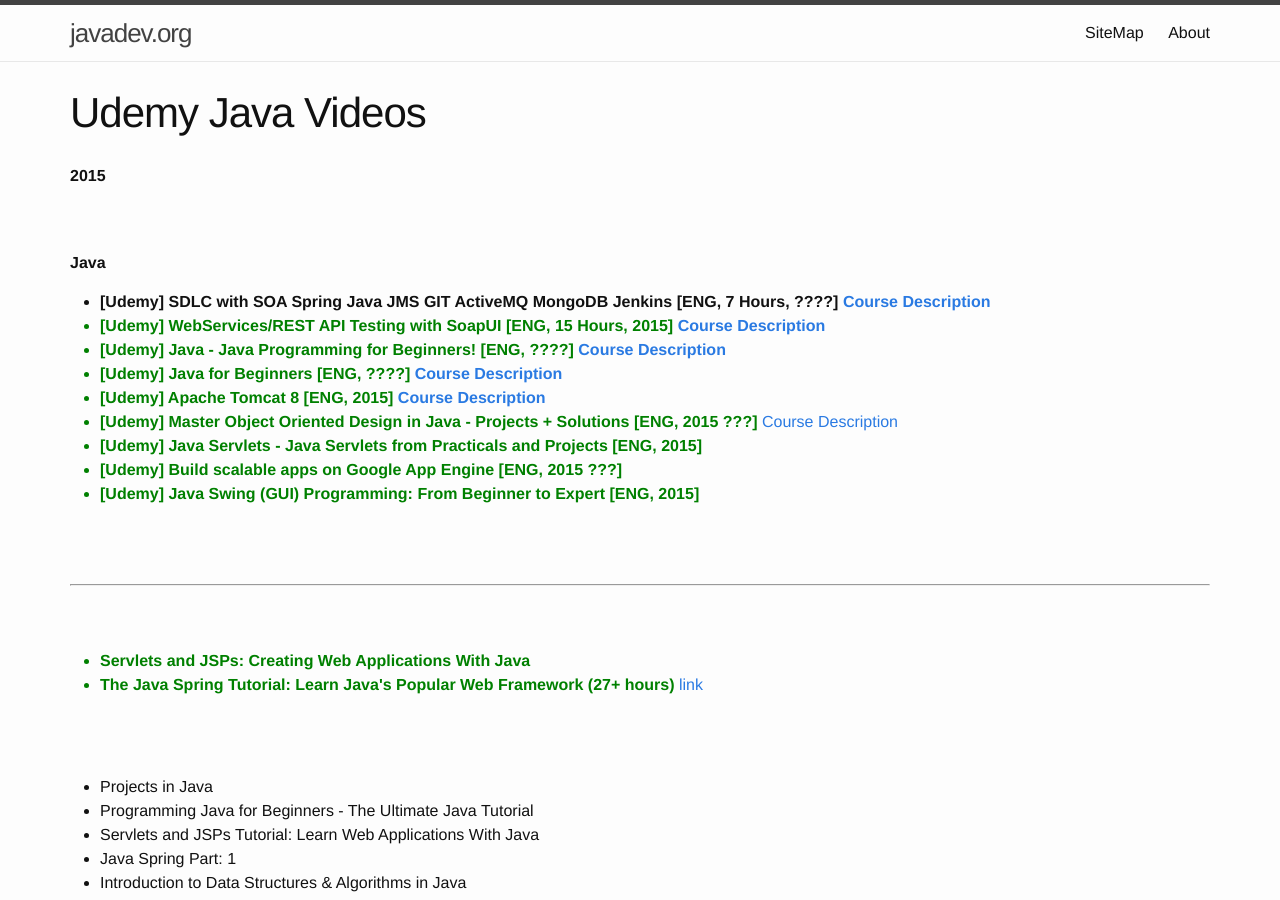
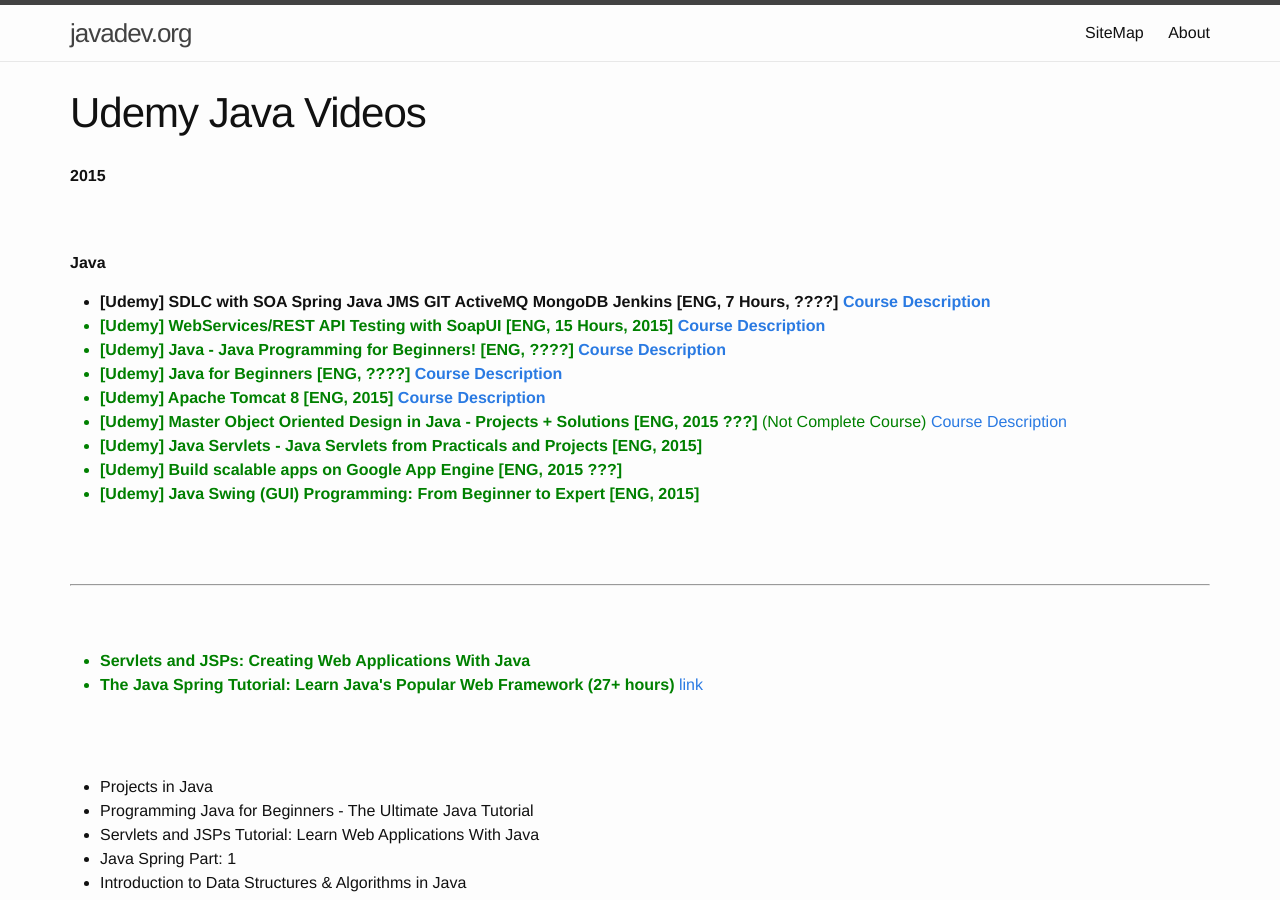
Before and after one commit to webmakaka/javadev.org, a Jekyll site: the page built from website/library/collections/video/paid/udemy.md, in a window 1280 px wide and 900 px high. Built offline with Jekyll 4.4.1, drawn with Linux system fonts in a browser that asks for light colours.

Commit message:
Update udemy.md

```diff
--- a/website/library/collections/video/paid/udemy.md
+++ b/website/library/collections/video/paid/udemy.md
@@ -18,7 +18,7 @@
 <li style="color:green"><strong>[Udemy] Java for Beginners [ENG, ????] <a href="https://www.udemy.com/java-for-beginners6/">Course Description</a></strong></li>
 <li style="color:green"><strong>[Udemy] Apache Tomcat 8 [ENG, 2015] <a href="https://www.udemy.com/apache-tomcat-8/">Course Description</a></strong></li>
 
-<li style="color:green"><strong>[Udemy] Master Object Oriented Design in Java - Projects + Solutions [ENG, 2015 ???] </strong>  <a href="https://www.udemy.com/mastering-object-oriented-design-in-java/">Course Description</a></li>
+<li style="color:green"><strong>[Udemy] Master Object Oriented Design in Java - Projects + Solutions [ENG, 2015 ???] </strong>  (Not Complete Course) <a href="https://www.udemy.com/mastering-object-oriented-design-in-java/">Course Description</a></li>
 
 <li style="color:green"><strong>[Udemy] Java Servlets - Java Servlets from Practicals and Projects [ENG, 2015] </strong></li>
 <li style="color:green"><strong>[Udemy] Build scalable apps on Google App Engine [ENG, 2015 ???] </strong></li>
```
